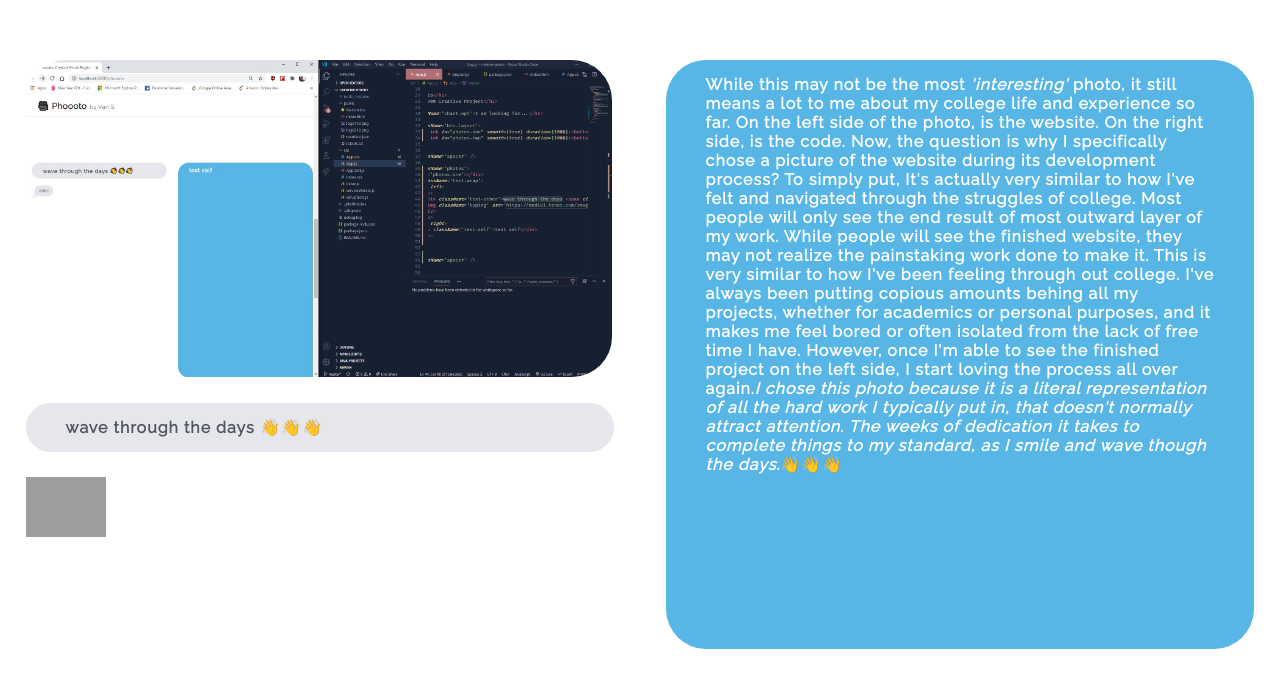
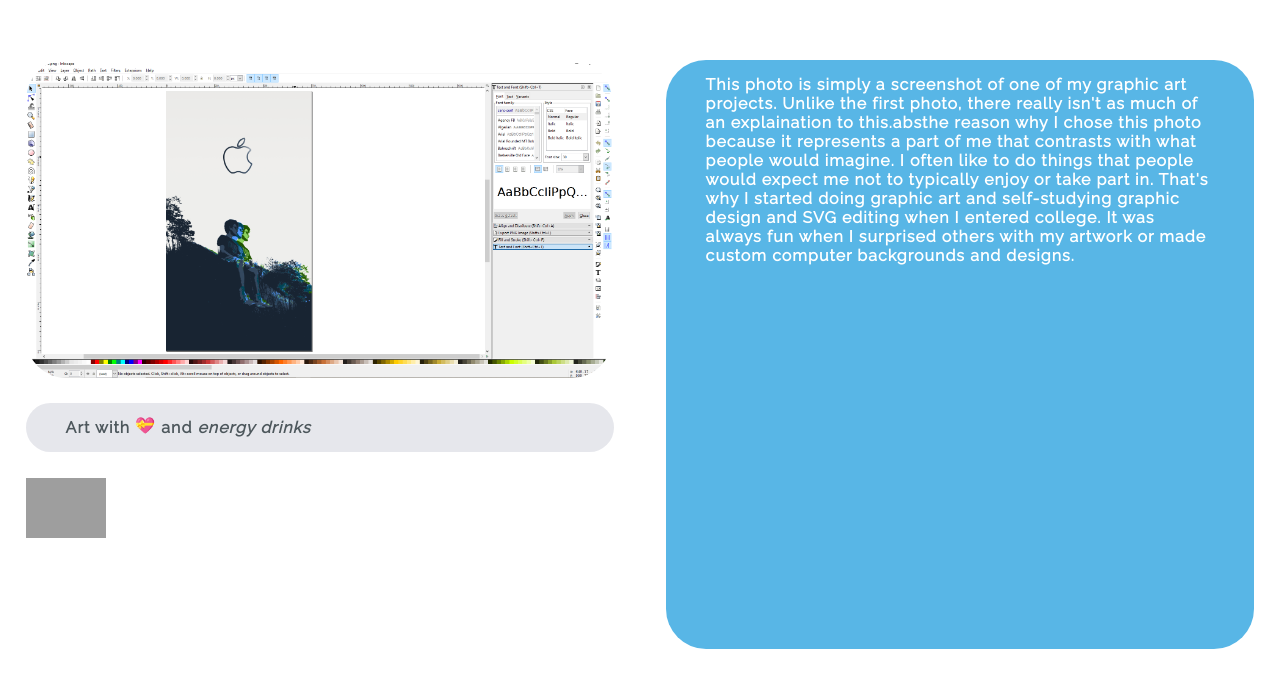
Before and after one commit to Hi-Van/creative-photo, a React (Create React App) app: page / in a window 1280 px wide. Shown: the part 2784-3472 px from the top of the page. Built offline with nearby package versions, Linux system fonts and the light colour scheme; grey boxes are pictures that could not be loaded.

Commit message:
add content

```diff
--- a/src/App.css
+++ b/src/App.css
@@ -63,6 +63,14 @@
   border-radius: 40px;
 }
 
+.sent-img-two {
+  display: block;
+  margin: 2vw;
+  max-width: 20vw;
+  min-width: 300px;
+  border-radius: 40px;
+}
+
 .img-btn {
   background-color: rgba(0,0,0,0);
 }
@@ -70,6 +78,14 @@
 .wave {
   animation-name: wave-animation;
   animation-duration: 1.5s;
+  animation-iteration-count: infinite;
+  transform-origin: 70% 70%;
+  display: inline-block;
+}
+
+.heart {
+  animation-name: beat-animation;
+  animation-duration: 2s;
   animation-iteration-count: infinite;
   transform-origin: 70% 70%;
   display: inline-block;
@@ -93,6 +109,33 @@
   }
   50% {
     transform: rotate(10deg);
+  }
+  60% {
+    transform: rotate(0deg);
+  }
+  100% {
+    transform: rotate(0deg);
+  }
+}
+
+@keyframes beat-animation {
+  0% {
+    transform: translateY(2px);
+  }
+  10% {
+    transform: translateY(-2px);
+  }
+  20% {
+    transform: translateY(2px);
+  }
+  30% {
+    transform: translateY(-2px);
+  }
+  40% {
+    transform: translateY(2px);
+  }
+  50% {
+    transform: translateY(-2px);
   }
   60% {
     transform: rotate(0deg);
--- a/src/App.js
+++ b/src/App.js
@@ -18,7 +18,7 @@ class App extends Component {
           <div className='header-div' />
         </div>
 
-        <a href='https://github.com/Hi-Van/preeepare' target='_blank' rel='noopener noreferrer'>
+        <a href='https://github.com/Hi-Van/creative-photo' target='_blank' rel='noopener noreferrer'>
           <button className="to-code">
             <span className="emoji-logo" role="img" aria-label='paper'>🎥</span>
           </button>
@@ -42,7 +42,7 @@ class App extends Component {
             <Fade left>
               <div>
                 <img className='sent-img' src={require('./screen-capture-creative.jpg')} alt='website-code' />
-                <div className='text-other'>wave through the days <span className='wave'role='img' aria-label='wave emoji'>👋</span><span className='wave'role='img' aria-label='wave emoji'>👋</span><span className='wave'role='img' aria-label='wave emoji'>👋</span></div>
+                <div className='text-other'> working away and waving through the days <span className='wave'role='img' aria-label='wave emoji'>👋</span><span className='wave'role='img' aria-label='wave emoji'>👋</span><span className='wave'role='img' aria-label='wave emoji'>👋</span></div>
                 <img className='typing' src='https://media1.tenor.com/images/53d9fb19d58ca62f23311d8f8121863e/tenor.gif?itemid=12832638' alt='typing dots' />
               </div>
             </Fade>
@@ -72,25 +72,18 @@ class App extends Component {
           <div className='text-wrap'>
             <Fade left>
               <div>
-                <img className='sent-img' src={require('./screen-capture-creative.jpg')} alt='website-code' />
-                <div className='text-other'>wave through the days <span className='wave'role='img' aria-label='wave emoji'>👋</span><span className='wave'role='img' aria-label='wave emoji'>👋</span><span className='wave'role='img' aria-label='wave emoji'>👋</span></div>
+                <img className='sent-img' src={require('./artwork.PNG')} alt='website-code' />
+                <div className='text-other'> Art with <span className='heart'role='img' aria-label='heat emoji'>💝</span> and <i>energy drinks</i></div>
                 <img className='typing' src='https://media1.tenor.com/images/53d9fb19d58ca62f23311d8f8121863e/tenor.gif?itemid=12832638' alt='typing dots' />
               </div>
             </Fade>
             <Fade right>
-              <div className='text-self'>While this may not be the most <i>'interesting'</i> photo,
-              it still means a lot to me about my college life and experience so far.
-              On the left side of the photo, is the website. On the right side, is the code.
-              Now, the question is why I specifically chose a picture of the website during its development process?
-              To simply put, It's actually very similar to how I've felt and navigated through the struggles of college.
-              Most people will only see the end result of most outward layer of my work. While people will see the finished website, they may not realize the painstaking work done to make it.
-              This is very similar to how I've been feeling through out college.
-              I've always been putting copious amounts behing all my projects, whether for academics or personal purposes, and it makes me feel bored or often isolated from the lack of free time I have.
-              However, once I'm able to see the finished project on the left side, I start loving the process all over again.
-              <i>I chose this photo because it is a literal representation of all the hard work I typically put in, that doesn't normally attract attention. The weeks of dedication it takes to complete things to my standard, as I smile and wave though the days.</i>
-              <span className='wave'role='img' aria-label='wave emoji'>👋</span>
-                <span className='wave' role='img' aria-label='wave emoji'>👋</span>
-                <span className='wave'role='img' aria-label='wave emoji'>👋</span>
+              <div className='text-self'> This photo is simply a screenshot of one of my graphic art projects.
+               Unlike the first photo, there really isn't as much of an explaination to this.absthe reason why I chose this photo because it represents a part of me that contrasts with what people would imagine.
+               I often like to do things that people would expect me not to typically enjoy or take part in.
+               That's why I started doing graphic art and self-studying graphic design and SVG editing when I entered college.
+               It was always fun when I surprised others with my artwork or made custom computer backgrounds and designs.
+
               </div>
             </Fade>
           </div>
```
Also changed, not shown: src/Ben Apple.png (added), src/artwork.PNG (added).
